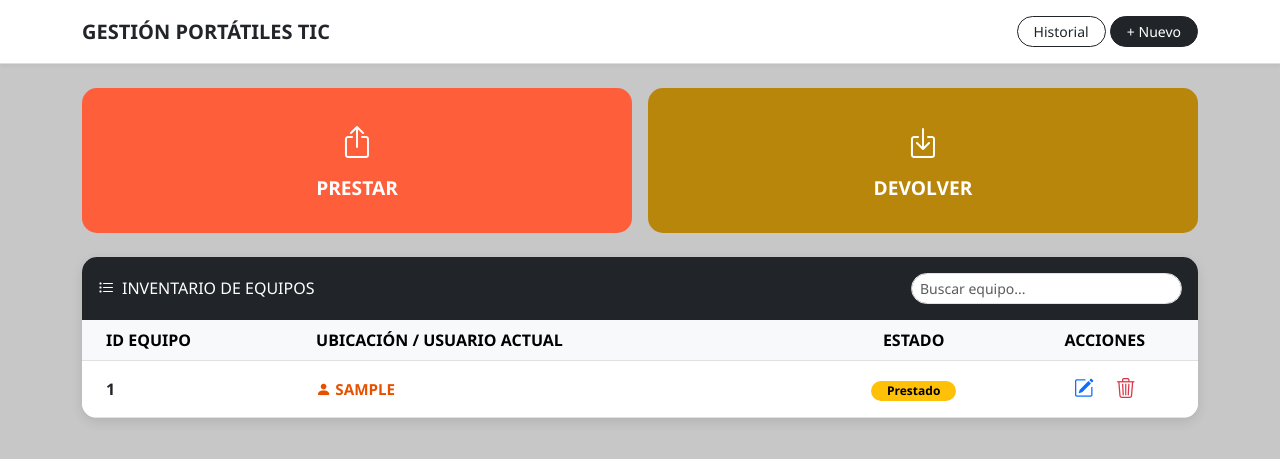
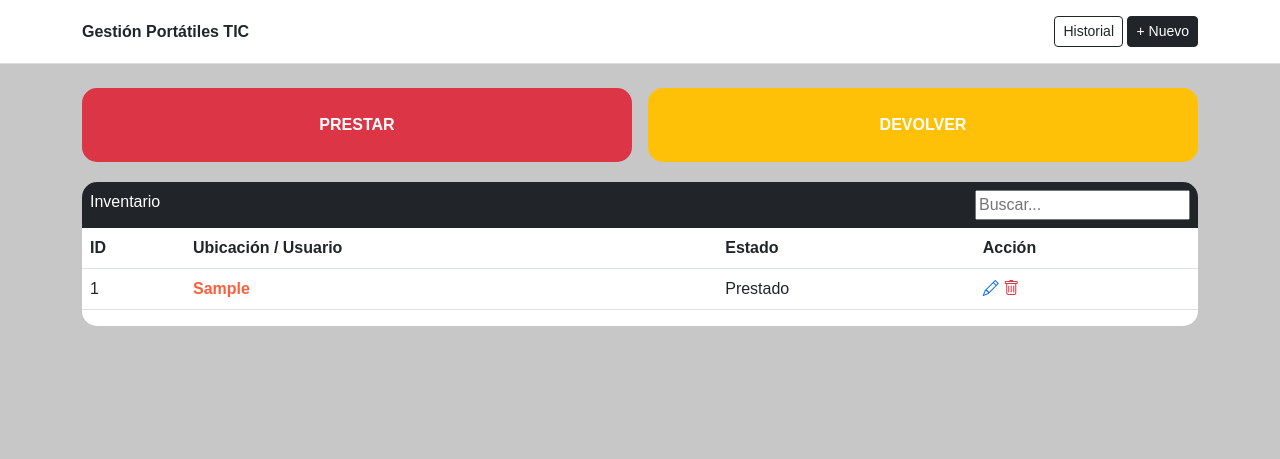
Before and after one commit to jorgekagura-lgtm/inventario-portatiles, a Flask app: page / in a window 1280 px wide. Shown: the top 459 px of the page. Run offline with Flask 3, Linux system fonts and the light colour scheme; tables that the repository leaves empty hold one stand-in row (values such as "Sample post"); a database or web service that is not in the repository returns one stand-in record (values such as "Sample title"); some libraries are stand-ins or nearby versions.

Commit message:
prueba prestamo2

```diff
--- a/app.py
+++ b/app.py
@@ -37,18 +37,12 @@ init_db()
 def index():
     conn = conectar_db()
     cur = conn.cursor(cursor_factory=RealDictCursor)
-    # Consulta mejorada: pedimos explícitamente los datos de portatiles y el nombre del prestamo activo
+    # Cambio aquí: Se añade el LEFT JOIN para obtener el nombre de la persona activa
     query = '''
-        SELECT
-            p.id,
-            p.descripcion_tecnica,
-            p.num_serie,
-            p.ubicacion,
-            p.estado,
-            pr.persona AS usuario_actual
+        SELECT p.*, pr.persona as usuario_actual
         FROM portatiles p
         LEFT JOIN prestamos pr ON p.id = pr.id_portatil AND pr.fecha_devolucion IS NULL
-        ORDER BY p.id ASC
+        ORDER BY p.fecha_registro ASC
     '''
     cur.execute(query)
     portatiles = cur.fetchall()
@@ -109,7 +103,7 @@ def prestar():
         cur.close()
         conn.close()
         return redirect(url_for('index'))
-    cur.execute("SELECT * FROM portatiles WHERE estado = 'Disponible' ORDER BY id ASC")
+    cur.execute("SELECT * FROM portatiles WHERE estado = 'Disponible' ORDER BY fecha_registro ASC")
     disponibles = cur.fetchall()
     cur.close()
     conn.close()
--- a/templates/index.html
+++ b/templates/index.html
@@ -3,95 +3,72 @@
 <head>
     <meta charset="UTF-8">
     <meta name="viewport" content="width=device-width, initial-scale=1.0">
-    <title>EASD - Gestión TIC</title>
+    <title>Gestión TIC</title>
     <link href="https://cdn.jsdelivr.net/npm/bootstrap@5.3.0/dist/css/bootstrap.min.css" rel="stylesheet">
     <link rel="stylesheet" href="https://cdn.jsdelivr.net/npm/bootstrap-icons@1.11.0/font/bootstrap-icons.css">
     <style>
-        body { background-color: #c7c7c7; font-family: 'Segoe UI', Tahoma, Geneva, Verdana, sans-serif; }
-        .navbar { background: white; border-bottom: 1px solid #ddd; box-shadow: 0 2px 4px rgba(0,0,0,0.05); }
-        .btn-action { padding: 30px; border-radius: 15px; display: flex; flex-direction: column; align-items: center; color: white !important; text-decoration: none; font-weight: 800; font-size: 1.2rem; transition: transform 0.2s; }
-        .btn-action:hover { transform: scale(1.02); }
-        .inventory-box { background: white; border-radius: 15px; overflow: hidden; margin-top: 20px; box-shadow: 0 4px 12px rgba(0,0,0,0.1); }
-        .text-usuario { color: #e65100; font-weight: 800; text-transform: uppercase; font-size: 0.95rem; }
-        .text-id { font-weight: bold; color: #007bff; text-decoration: none; }
-        .badge-prestado { background-color: #ffc107; color: #000; font-weight: bold; }
+        body { background-color: #c7c7c7; font-family: sans-serif; }
+        .navbar { background: white; border-bottom: 1px solid #ddd; }
+        .btn-action { padding: 25px; border-radius: 15px; display: flex; flex-direction: column; align-items: center; color: white; text-decoration: none; font-weight: bold; }
+        .inventory-box { background: white; border-radius: 15px; overflow: hidden; margin-top: 20px; }
+        .text-usuario { color: #ff5e3a; font-weight: bold; }
     </style>
 </head>
 <body>
-    <nav class="navbar p-3 sticky-top">
+    <nav class="navbar p-3">
         <div class="container d-flex justify-content-between align-items-center">
-            <span class="fw-bold fs-5">GESTIÓN PORTÁTILES TIC</span>
+            <span class="fw-bold">Gestión Portátiles TIC</span>
             <div>
-                <a href="/historial" class="btn btn-sm btn-outline-dark px-3 rounded-pill">Historial</a>
-                <a href="/nuevo_portatil" class="btn btn-sm btn-dark px-3 rounded-pill">+ Nuevo</a>
+                <a href="/historial" class="btn btn-sm btn-outline-dark">Historial</a>
+                <a href="/nuevo_portatil" class="btn btn-sm btn-dark">+ Nuevo</a>
             </div>
         </div>
     </nav>
 
     <div class="container mt-4">
-        <div class="row g-3 mb-4">
+        <div class="row g-3">
             <div class="col-6">
-                <a href="/prestar" class="btn-action" style="background-color: #ff5e3a;">
-                    <i class="bi bi-box-arrow-up fs-2 mb-2"></i> PRESTAR
-                </a>
+                <a href="/prestar" class="btn-action bg-danger">PRESTAR</a>
             </div>
             <div class="col-6">
-                <a href="/devolver" class="btn-action" style="background-color: #b8860b;">
-                    <i class="bi bi-box-arrow-in-down fs-2 mb-2"></i> DEVOLVER
-                </a>
+                <a href="/devolver" class="btn-action bg-warning">DEVOLVER</a>
             </div>
         </div>
 
         <div class="inventory-box">
-            <div class="bg-dark text-white p-3 d-flex justify-content-between align-items-center">
-                <h6 class="m-0"><i class="bi bi-list-task me-2"></i>INVENTARIO DE EQUIPOS</h6>
-                <input type="text" id="busqueda" class="form-control form-control-sm w-25 rounded-pill" placeholder="Buscar equipo...">
+            <div class="bg-dark text-white p-2 d-flex justify-content-between">
+                <span>Inventario</span>
+                <input type="text" id="busqueda" placeholder="Buscar...">
             </div>
-            <div class="table-responsive">
-                <table class="table table-hover align-middle m-0">
-                    <thead class="table-light">
+            <table class="table">
+                <thead>
                     <tr>
-                            <th class="ps-4">ID EQUIPO</th>
-                            <th>UBICACIÓN / USUARIO ACTUAL</th>
-                            <th class="text-center">ESTADO</th>
-                            <th class="text-center">ACCIONES</th>
+                        <th>ID</th>
+                        <th>Ubicación / Usuario</th>
+                        <th>Estado</th>
+                        <th>Acción</th>
                     </tr>
                 </thead>
                 <tbody>
                     {% for p in portatiles %}
                     <tr class="fila">
-                            <td class="ps-4 text-id">{{ p.id }}</td>
+                        <td>{{ p.id }}</td>
                         <td>
                             {% if p.estado == 'Prestado' %}
-                                    {% if p.usuario_actual %}
-                                        <span class="text-usuario">
-                                            <i class="bi bi-person-fill me-1"></i>{{ p.usuario_actual }}
-                                        </span>
+                                <span class="text-usuario">{{ p.usuario_actual }}</span>
                             {% else %}
-                                        <span class="text-muted small italic text-danger">Sin nombre registrado</span>
-                                    {% endif %}
-                                {% else %}
-                                    <span class="text-secondary"><i class="bi bi-geo-alt me-1"></i>{{ p.ubicacion }}</span>
+                                {{ p.ubicacion }}
                             {% endif %}
                         </td>
-                            <td class="text-center">
-                                {% if p.estado == 'Disponible' %}
-                                    <span class="badge bg-success rounded-pill px-3">Disponible</span>
-                                {% elif p.estado == 'Prestado' %}
-                                    <span class="badge badge-prestado rounded-pill px-3">Prestado</span>
-                                {% else %}
-                                    <span class="badge bg-danger rounded-pill px-3">{{ p.estado }}</span>
-                                {% endif %}
-                            </td>
-                            <td class="text-center">
-                                <a href="/editar_equipo/{{ p.id }}" class="btn btn-sm text-primary"><i class="bi bi-pencil-square fs-5"></i></a>
-                                <a href="/eliminar_equipo/{{ p.id }}" class="btn btn-sm text-danger" onclick="return confirm('¿Eliminar equipo?')"><i class="bi bi-trash3 fs-5"></i></a>
+                        <td>{{ p.estado }}</td>
+                        <td>
+                            <a href="/editar_equipo/{{ p.id }}"><i class="bi bi-pencil"></i></a>
+                            <a href="/eliminar_equipo/{{ p.id }}" class="text-danger"><i class="bi bi-trash"></i></a>
                         </td>
                     </tr>
                     {% endfor %}
                 </tbody>
             </table>
-            </div>
         </div>
     </div>
 
```
Lines whose indentation alone changed are shown as unchanged.
